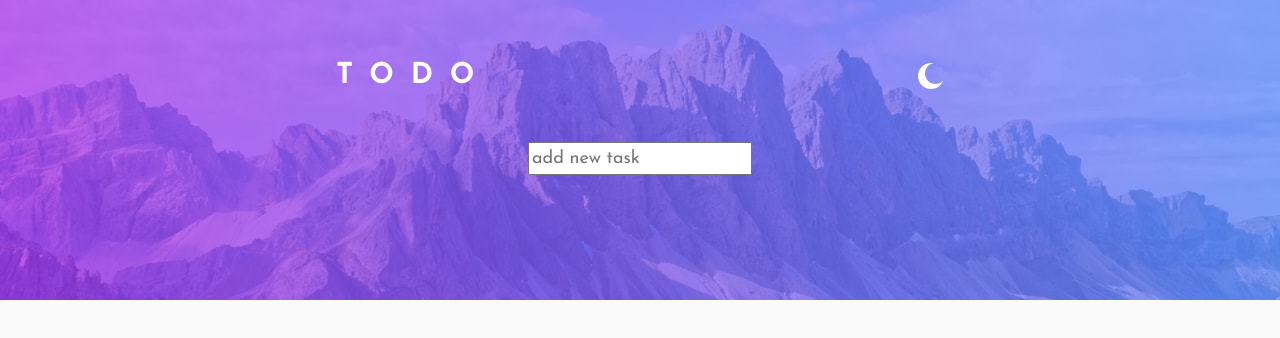
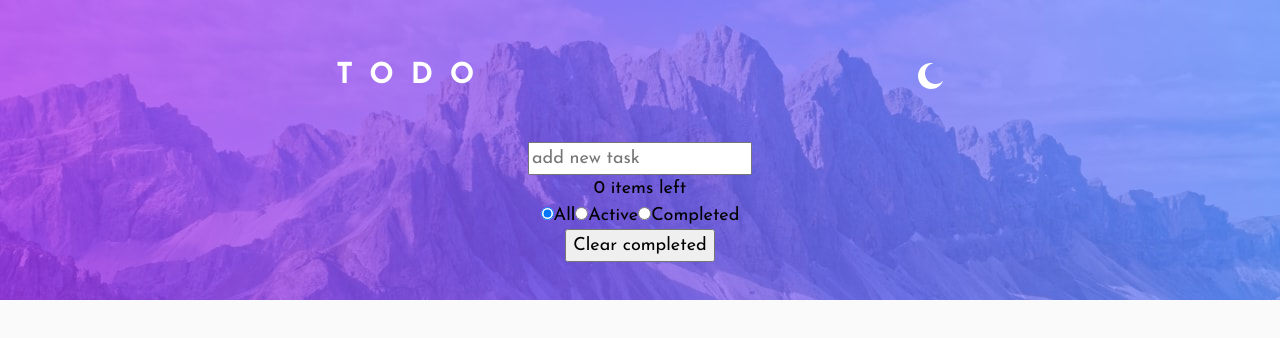
Before and after one commit to Alais29/frontendmentor-todo-app, a React (Vite) app: page / in a window 1280 px wide. Shown: the top 338 px of the page. Built offline with nearby package versions, Linux system fonts and the light colour scheme.

Commit message:
feat(listfooter): add footer and its functionality to the task list

```diff
--- a/src/adapters/services/TaskAdapter.ts
+++ b/src/adapters/services/TaskAdapter.ts
@@ -24,4 +24,12 @@ export class TaskAdapter implements ItaskAdapter {
   deleteTask(taskId: string): Promise<void> {
     return this.repository.delete(taskId)
   }
+
+  async deleteCompleted(tasksIds: string[]): Promise<void> {
+    await Promise.all(
+      tasksIds.map(async (taskId) => {
+        await this.repository.delete(taskId)
+      }),
+    )
+  }
 }
--- a/src/app/components/App.tsx
+++ b/src/app/components/App.tsx
@@ -13,6 +13,8 @@ export const App = () => {
     completed: false,
   })
   const [tasks, setTasks] = useState<ITaskWitId[]>([])
+  const [filteredTasks, setFilteredTasks] = useState([...tasks])
+  const [filter, setFilter] = useState<'all' | 'completed' | 'active'>('all')
   const taskAdapter = new TaskAdapter(new LocalStorageTasksRepository())
 
   const handleChange = (e: React.ChangeEvent<HTMLInputElement>) => {
@@ -34,9 +36,66 @@ export const App = () => {
     })
   }
 
+  const handleToggle = async (taskId: string) => {
+    const taskToUpdate = tasks.findIndex((task) => task.id === taskId)
+
+    const updatedTasks = [...tasks]
+    updatedTasks[taskToUpdate].toggle()
+    await taskAdapter.updateTask(taskId, {
+      completed: updatedTasks[taskToUpdate].completed,
+    })
+
+    setTasks(updatedTasks)
+  }
+
+  const handleDelete = async (
+    e: React.MouseEvent<HTMLButtonElement>,
+    taskId: string,
+  ) => {
+    e.stopPropagation()
+
+    const updatedTasks = tasks.filter((task) => task.id !== taskId)
+    await taskAdapter.deleteTask(taskId)
+    setTasks(updatedTasks)
+  }
+
+  const handleFilter = (filterOption: 'all' | 'completed' | 'active') => {
+    if (filterOption === 'all') {
+      setFilteredTasks([...tasks])
+    } else if (filterOption === 'completed') {
+      setFilteredTasks((prevTasks) =>
+        prevTasks.filter((task) => task.completed),
+      )
+    } else if (filterOption === 'active') {
+      setFilteredTasks((prevTasks) =>
+        prevTasks.filter((task) => !task.completed),
+      )
+    }
+  }
+
+  const handleClearCompleted = async () => {
+    const updatedTasks = tasks.filter((task) => !task.completed)
+
+    const completedTasks = tasks
+      .filter((task) => task.completed)
+      .map((task) => task.id)
+
+    await taskAdapter.deleteCompleted(completedTasks)
+
+    setTasks(updatedTasks)
+  }
+
   useEffect(() => {
-    taskAdapter.getTasks().then((apiTasks) => setTasks(apiTasks))
+    taskAdapter.getTasks().then((apiTasks) => {
+      setTasks(apiTasks)
+      setFilteredTasks(apiTasks)
+    })
   }, [])
+
+  useEffect(() => {
+    setFilteredTasks([...tasks])
+    handleFilter(filter)
+  }, [tasks, setFilteredTasks, filter])
 
   return (
     <Layout>
@@ -52,7 +111,15 @@ export const App = () => {
           onChange={handleChange}
         />
       </form>
-      <TaskList tasks={tasks} taskAdapter={taskAdapter} setTasks={setTasks} />
+      <TaskList
+        tasks={filteredTasks}
+        handleToggle={handleToggle}
+        handleDelete={handleDelete}
+        handleFilter={handleFilter}
+        filter={filter}
+        setFilter={setFilter}
+        handleClearCompleted={handleClearCompleted}
+      />
     </Layout>
   )
 }
--- /dev/null
+++ b/src/app/components/ListFooter/ListFooter.tsx
@@ -0,0 +1,78 @@
+import classnames from 'classnames/bind'
+import styles from './listfooter.module.scss'
+import { ITaskWitId } from '../../../common/interfaces'
+
+const cx = classnames.bind(styles)
+
+interface IListFooter {
+  tasks: ITaskWitId[]
+  filter: 'all' | 'completed' | 'active'
+  setFilter: React.Dispatch<
+    React.SetStateAction<'all' | 'completed' | 'active'>
+  >
+  handleClearCompleted: () => void
+}
+
+export const ListFooter = ({
+  tasks,
+  filter,
+  setFilter,
+  handleClearCompleted,
+}: IListFooter) => {
+  const handleFilterList = (e: React.ChangeEvent<HTMLInputElement>) => {
+    const selectedOption = e.target.value as 'all' | 'active' | 'completed'
+    setFilter(selectedOption)
+  }
+
+  return (
+    <div className={cx('listFooter')}>
+      <p>{tasks.length} items left</p>
+      <div className={cx('listFooterFilter')}>
+        <input
+          type='radio'
+          name='filter'
+          value='all'
+          id='all'
+          checked={filter === 'all'}
+          onChange={handleFilterList}
+        />
+        <label htmlFor='all' className={cx({ active: filter === 'all' })}>
+          All
+        </label>
+
+        <input
+          type='radio'
+          name='filter'
+          value='active'
+          id='active'
+          checked={filter === 'active'}
+          onChange={handleFilterList}
+        />
+        <label htmlFor='active' className={cx({ active: filter === 'active' })}>
+          Active
+        </label>
+
+        <input
+          type='radio'
+          name='filter'
+          value='completed'
+          id='completed'
+          checked={filter === 'completed'}
+          onChange={handleFilterList}
+        />
+        <label
+          htmlFor='completed'
+          className={cx({ active: filter === 'completed' })}
+        >
+          Completed
+        </label>
+      </div>
+      <button
+        onClick={handleClearCompleted}
+        className={cx('listFooterClearBtn')}
+      >
+        Clear completed
+      </button>
+    </div>
+  )
+}
--- /dev/null
+++ b/src/app/components/ListFooter/listfooter.module.scss
@@ -0,0 +1,31 @@
+@use '../../../assets/styles/abstracts/' as *;
+
+.list-footer {
+  display: flex;
+  justify-content: space-between;
+  padding: to-rem(20) to-rem(24);
+
+  &-filter {
+    display: flex;
+    gap: to-rem(19);
+
+    input {
+      display: none;
+    }
+
+    label {
+      cursor: pointer;
+
+      &.active {
+        color: $primary;
+      }
+    }
+  }
+
+  &-clear-btn {
+    cursor: pointer;
+    border: none;
+    background-color: transparent;
+    padding: 0;
+  }
+}
--- a/src/app/components/TaskList/TaskList.tsx
+++ b/src/app/components/TaskList/TaskList.tsx
@@ -1,42 +1,32 @@
 import React from 'react'
-import { ItaskAdapter } from '../../../ports/ITaskAdapter'
 import { ITaskWitId } from '../../../common/interfaces'
+import { TaskItem } from '../TaskItem/TaskItem'
+import { ListFooter } from '../ListFooter/ListFooter'
 import classnames from 'classnames/bind'
 import styles from './tasklist.module.scss'
-import { TaskItem } from '../TaskItem/TaskItem'
 
 const cx = classnames.bind(styles)
 
 interface ITaskList {
   tasks: ITaskWitId[]
-  taskAdapter: ItaskAdapter
-  setTasks: React.Dispatch<React.SetStateAction<ITaskWitId[]>>
+  filter: 'all' | 'completed' | 'active'
+  setFilter: React.Dispatch<
+    React.SetStateAction<'all' | 'completed' | 'active'>
+  >
+  handleToggle: (taskId: string) => void
+  handleDelete: (e: React.MouseEvent<HTMLButtonElement>, taskId: string) => void
+  handleFilter: (filterOption: 'all' | 'completed' | 'active') => void
+  handleClearCompleted: () => void
 }
 
-export const TaskList = ({ tasks, taskAdapter, setTasks }: ITaskList) => {
-  const handleToggle = async (taskId: string) => {
-    const taskToUpdate = tasks.findIndex((task) => task.id === taskId)
-
-    const updatedTasks = [...tasks]
-    updatedTasks[taskToUpdate].toggle()
-    await taskAdapter.updateTask(taskId, {
-      completed: updatedTasks[taskToUpdate].completed,
-    })
-
-    setTasks(updatedTasks)
-  }
-
-  const handleDelete = async (
-    e: React.MouseEvent<HTMLButtonElement>,
-    taskId: string,
-  ) => {
-    e.stopPropagation()
-
-    const updatedTasks = tasks.filter((task) => task.id !== taskId)
-    await taskAdapter.deleteTask(taskId)
-    setTasks(updatedTasks)
-  }
-
+export const TaskList = ({
+  tasks,
+  handleToggle,
+  handleDelete,
+  filter,
+  setFilter,
+  handleClearCompleted,
+}: ITaskList) => {
   return (
     <div className={cx('taskList')}>
       <ul>
@@ -49,6 +39,12 @@ export const TaskList = ({ tasks, taskAdapter, setTasks }: ITaskList) => {
           />
         ))}
       </ul>
+      <ListFooter
+        tasks={tasks}
+        filter={filter}
+        setFilter={setFilter}
+        handleClearCompleted={handleClearCompleted}
+      />
     </div>
   )
 }
--- a/src/ports/ITaskAdapter.ts
+++ b/src/ports/ITaskAdapter.ts
@@ -5,4 +5,5 @@ export interface ItaskAdapter {
   createTask(task: ITask): Promise<ITaskWitId>
   updateTask(taskId: string, data: Partial<ITask>): Promise<ITaskWitId>
   deleteTask(taskId: string): Promise<void>
+  deleteCompleted(tasksIds: string[]): Promise<void>
 }
```
